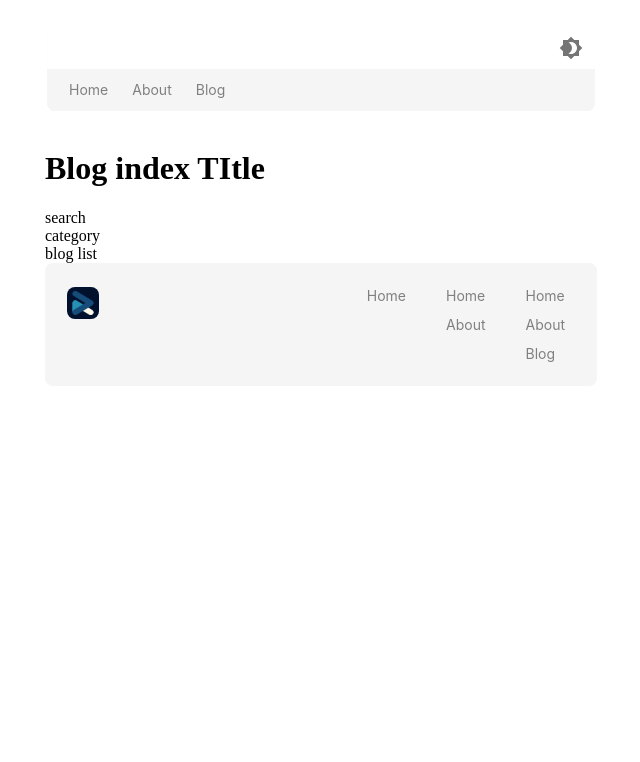
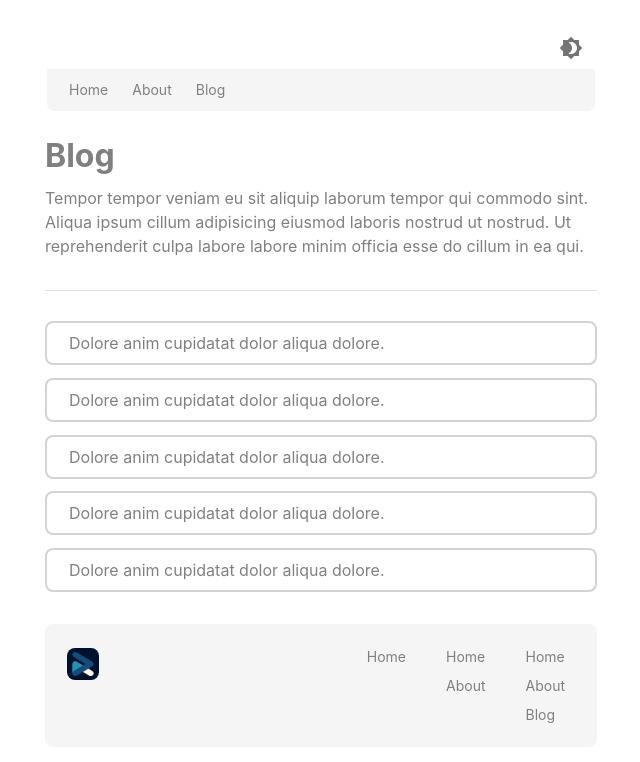
Before and after one commit to arrofirezasatria/nextjs-frontend-boilerplate, a Next.js app: page /blog in a window 1280 px wide. Shown: the top 762 px of the page, without its empty margins (319-959 px from the left). Built offline with nearby package versions, Linux system fonts and the light colour scheme.

Commit message:
fix: styling

```diff
--- a/src/components/AppsBar.tsx
+++ b/src/components/AppsBar.tsx
@@ -16,7 +16,7 @@ import { alpha, useTheme } from "@mui/material/styles";
 import { yaleBlue } from "@modules/brandingTheme";
 
 const link = [
-  { title: "Home", link: "/about" },
+  { title: "Home", link: "/" },
   { title: "About", link: "/about" },
   { title: "Blog", link: "/blog" },
 ];
--- /dev/null
+++ b/src/components/TitleHeader.tsx
@@ -0,0 +1,27 @@
+import { Box, Typography } from "@mui/material";
+import React from "react";
+
+interface TitleHeader {
+  title: string;
+  desc: string;
+}
+
+export default function TitleHeader({ title, desc }: TitleHeader) {
+  return (
+    <Box component={"header"} sx={{ mt: 1, mb: 4 }}>
+      <Typography
+        variant="h1"
+        sx={{
+          fontSize: "32px",
+          fontWeight: "bold",
+          fontFamily: "",
+          mb: 1.5,
+          color: "gray",
+        }}
+      >
+        {title}
+      </Typography>
+      <Typography sx={{ color: "gray" }}>{desc}</Typography>
+    </Box>
+  );
+}
--- a/src/pages/blog.tsx
+++ b/src/pages/blog.tsx
@@ -1,16 +1,56 @@
 import AppsContainer from "@layouts/AppsContainer";
+import { Box, Divider, Stack, Typography } from "@mui/material";
 import React from "react";
+
+import TitleHeader from "@components/TitleHeader";
+import Link from "next/link";
+
+const blogList = [1, 2, 3, 4, 5];
 
 export default function blog() {
   return (
     <AppsContainer>
       <main>
-        <header>
-          <h1>Blog index TItle</h1>
-        </header>
-        <div>search</div>
-        <div>category</div>
-        <div>blog list</div>
+        <>
+          <TitleHeader
+            title={"Blog"}
+            desc={
+              "Tempor tempor veniam eu sit aliquip laborum tempor qui commodo sint. Aliqua ipsum cillum adipisicing eiusmod laboris nostrud ut nostrud. Ut reprehenderit culpa labore labore minim officia esse do cillum in ea qui."
+            }
+          />
+          <Divider sx={{ mt: 2 }} />
+          <Stack gap={1.6} sx={{ mb: 4, mt: 3.7 }}>
+            {blogList.map((item, index) => {
+              return (
+                <Box
+                  key={index}
+                  sx={{
+                    borderRadius: "8px",
+                    borderColor: "lightGray",
+                    borderWidth: "2px",
+                    borderStyle: "solid",
+                    px: "22px",
+                    py: "8px",
+                    "&:hover": {
+                      "&  a": {
+                        fontWeight: "bold",
+                      },
+                    },
+                    "& a": {
+                      textDecoration: "none",
+                    },
+                  }}
+                >
+                  <Link href={`/blog/${index}`} passHref>
+                    <Typography sx={{ fontFamily: "", color: "gray" }}>
+                      Dolore anim cupidatat dolor aliqua dolore.
+                    </Typography>
+                  </Link>
+                </Box>
+              );
+            })}
+          </Stack>
+        </>
       </main>
     </AppsContainer>
   );
```
Also changed, not shown: src/pages/about.tsx (+16 -2 lines), src/pages/blog/[slug].tsx (+29 -4 lines), src/pages/index.tsx (+24 -4 lines).
